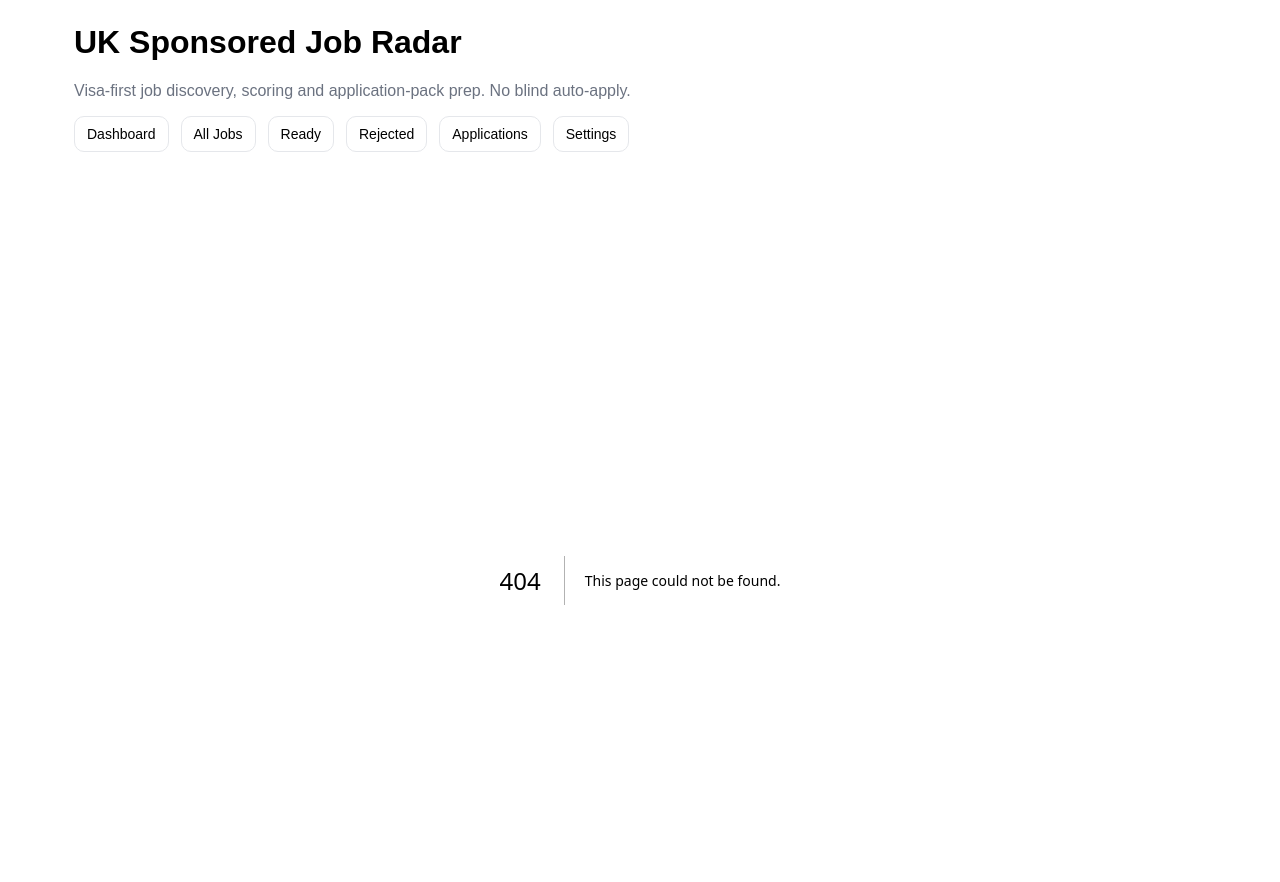
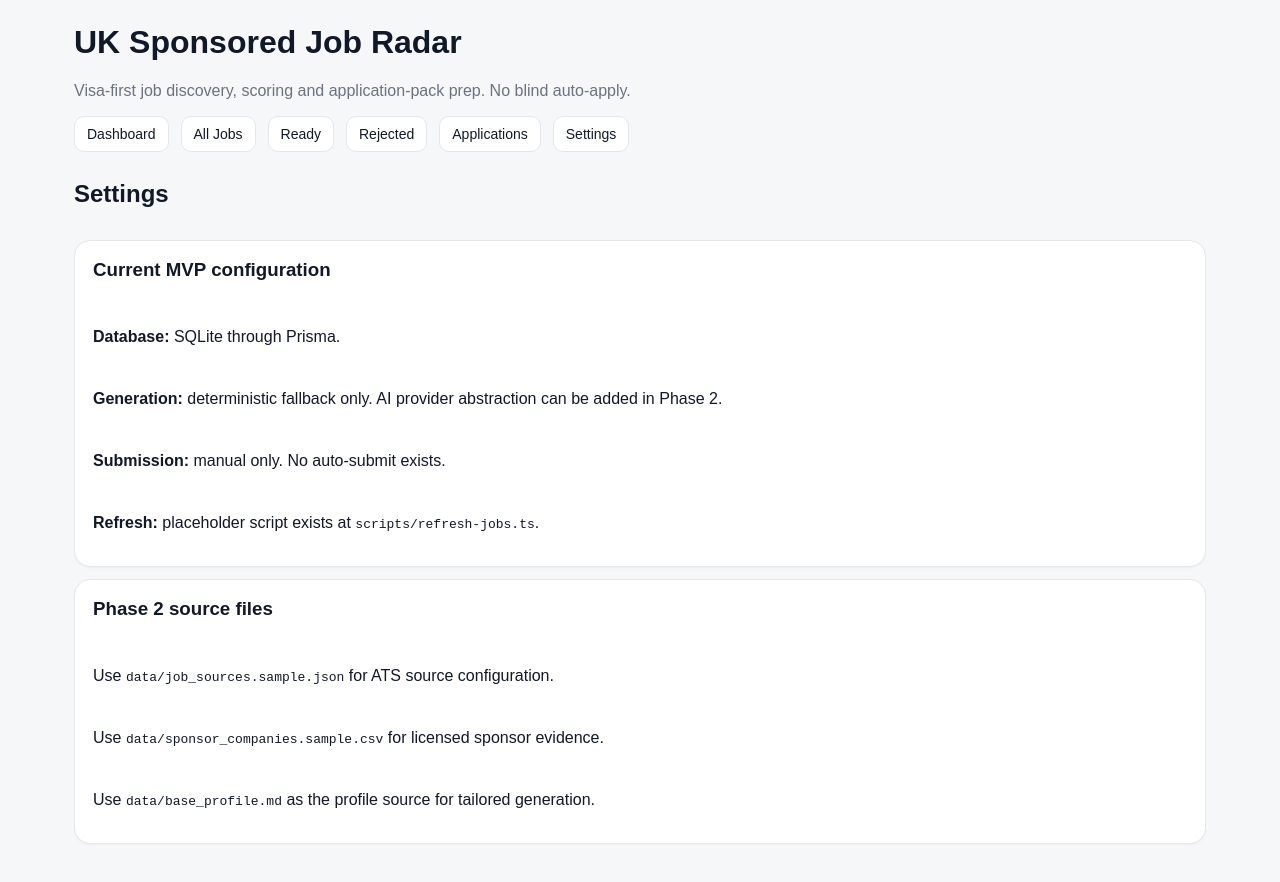
Before and after one commit to publicinteresttechnologies/uk-sponsored-job-radar, a Next.js app: page /settings in a window 1280 px wide. Before the commit this address had no page. Shown: the top 882 px of the page. Built offline with nearby package versions, Linux system fonts and the light colour scheme.

Commit message:
Add settings page

```diff
--- /dev/null
+++ b/app/settings/page.tsx
@@ -0,0 +1,20 @@
+export default function SettingsPage() {
+  return (
+    <section className="stack">
+      <h2>Settings</h2>
+      <div className="card stack">
+        <h3>Current MVP configuration</h3>
+        <p><strong>Database:</strong> SQLite through Prisma.</p>
+        <p><strong>Generation:</strong> deterministic fallback only. AI provider abstraction can be added in Phase 2.</p>
+        <p><strong>Submission:</strong> manual only. No auto-submit exists.</p>
+        <p><strong>Refresh:</strong> placeholder script exists at <code>scripts/refresh-jobs.ts</code>.</p>
+      </div>
+      <div className="card stack">
+        <h3>Phase 2 source files</h3>
+        <p>Use <code>data/job_sources.sample.json</code> for ATS source configuration.</p>
+        <p>Use <code>data/sponsor_companies.sample.csv</code> for licensed sponsor evidence.</p>
+        <p>Use <code>data/base_profile.md</code> as the profile source for tailored generation.</p>
+      </div>
+    </section>
+  );
+}
```
